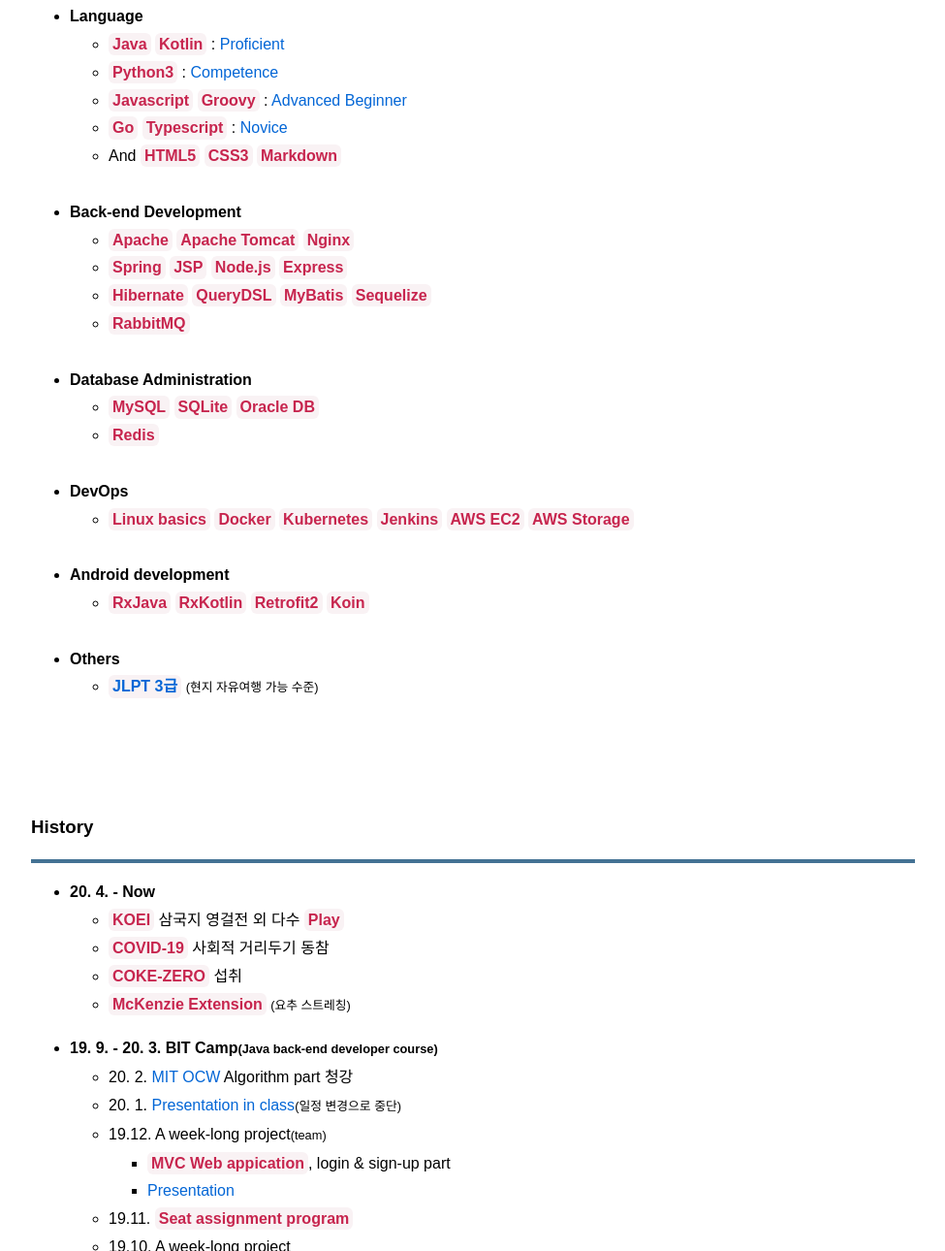
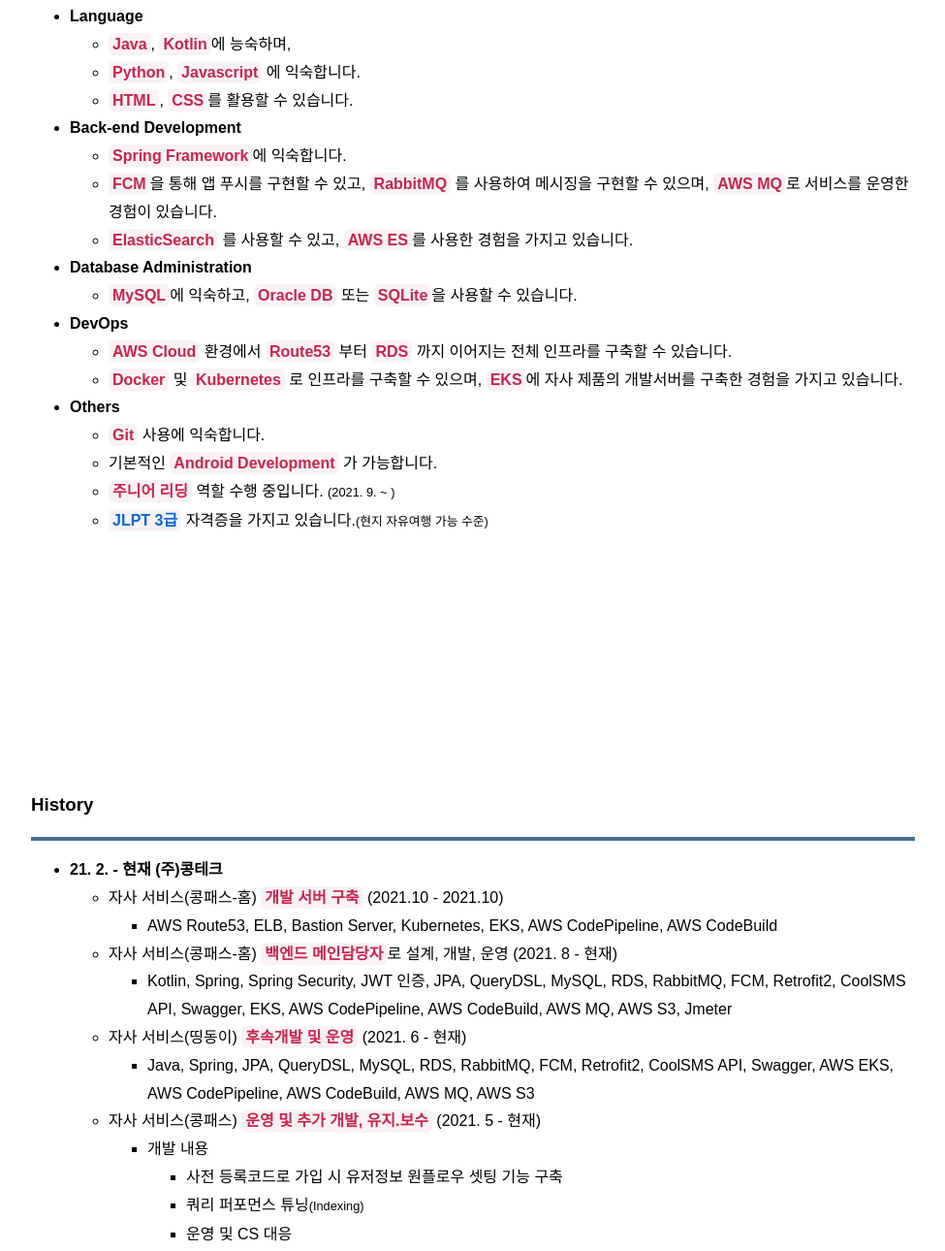
Before and after one commit to Typebi/Resume, a plain HTML site: page index.html in a window 1280 px wide. Shown: the part 1603-2893 px from the top of the page at 97% size, without its empty margins (288-1263 px from the left). Drawn offline with nearby package versions, Linux system fonts and the light colour scheme.

Commit message:
feat: Add history (~21.10.24.)

```diff
--- a/index.html
+++ b/index.html
@@ -85,81 +85,74 @@
 		<ul>
 			<li>예비역 해군 중위<small>(OCS 120기)</small></li>
 			<li>코딩 엔조이어</li>
-			<li>하고 싶은 거 하는 사람</li>
 			<li>약간의 활자 중독</li>
 			<li>배우는 속도 빠름</li>
 			<li>독학 잘 함</li>
 			<li>호기심 많음</li>
 			<li>각종 유머/드립 좋아함</li>
+			<li>낯 꽤 가림</li>
+			<li>'좋은 동료 되기'에 관심 많음</li>
 		</ul>
 	</div>
 	<div class="skills" id="skills">
 		<h3>Skills</h3><hr/>
 		<ul id="skillList">
-			<li><strong>Language</strong>
-				<ul><li><mark class="mark-style-skills">Java</mark>
-						<mark class="mark-style-skills">Kotlin</mark> :
-						<a href="https://en.wikipedia.org/wiki/Dreyfus_model_of_skill_acquisition" title="Dreyfus model" target="_blank">Proficient</a></li>
-					<li><mark class="mark-style-skills">Python3</mark> :
-						<a href="https://en.wikipedia.org/wiki/Dreyfus_model_of_skill_acquisition" title="Dreyfus model" target="_blank">Competence</a></li>
-					<li><mark class="mark-style-skills">Javascript</mark>
-						<mark class="mark-style-skills">Groovy</mark> :
-						<a href="https://en.wikipedia.org/wiki/Dreyfus_model_of_skill_acquisition" title="Dreyfus model" target="_blank">Advanced Beginner</a></li>
-					<li><mark class="mark-style-skills">Go</mark>
-						<mark class="mark-style-skills">Typescript</mark> :
-						<a href="https://en.wikipedia.org/wiki/Dreyfus_model_of_skill_acquisition" title="Dreyfus model" target="_blank">Novice</a></li>
-					<li>And <mark class="mark-style-skills">HTML5</mark>
-						<mark class="mark-style-skills">CSS3</mark>
-						<mark class="mark-style-skills">Markdown</mark></li>
-				</ul>
-			</li><br>
-			<li><strong>Back-end Development</strong>
-				<ul><li><mark class="mark-style-skills">Apache</mark>
-						<mark class="mark-style-skills">Apache Tomcat</mark>
-						<mark class="mark-style-skills">Nginx</mark></li>
-					<li><mark class="mark-style-skills">Spring</mark>
-						<mark class="mark-style-skills">JSP</mark>
-						<mark class="mark-style-skills">Node.js</mark>
-						<mark class="mark-style-skills">Express</mark></li>
-					<li><mark class="mark-style-skills">Hibernate</mark>
-						<mark class="mark-style-skills">QueryDSL</mark>
-						<mark class="mark-style-skills">MyBatis</mark>
-						<mark class="mark-style-skills">Sequelize</mark></li>
-					<li><mark class="mark-style-skills">RabbitMQ</mark></li>
-				</ul>
-			</li><br>
-			<li><strong>Database Administration</strong>
-				<ul><li><mark class="mark-style-skills">MySQL</mark>
-						<mark class="mark-style-skills">SQLite</mark>
-						<mark class="mark-style-skills">Oracle DB</mark></li>
-					<li><mark class="mark-style-skills">Redis</mark></li></ul>
-			</li><br>
-			<li><strong>DevOps</strong>
-				<ul><li><mark class="mark-style-skills">Linux basics</mark>
-					<mark class="mark-style-skills">Docker</mark>
-					<mark class="mark-style-skills">Kubernetes</mark>
-					<mark class="mark-style-skills">Jenkins</mark>
-					<mark class="mark-style-skills">AWS EC2</mark>
-					<mark class="mark-style-skills">AWS Storage</mark></li></ul>
-			</li><br>
-			<li><strong>Android development</strong>
-				<ul><li><mark class="mark-style-skills">RxJava</mark>
-					<mark class="mark-style-skills">RxKotlin</mark>
-					<mark class="mark-style-skills">Retrofit2</mark>
-					<mark class="mark-style-skills">Koin</mark></li></ul>
-			</li><br>
-			<li><strong>Others</strong><br>
-				<ul><li><mark class="mark-style-skills">
-							<a onMouseOver="showImg(true, 'jlptImg');" onMouseMove="moveImg('jlptImg');" onMouseOut="showImg(false,'jlptImg');">JLPT 3급</a>
-						</mark> <small>(현지 자유여행 가능 수준)</small>
-						<img class="imgs" id="jlptImg" src="imgs/jlpt3.png" alt="JLPT Lv3 Score" width="600" height="400" style="display:none; position:absolute; border:0.05em solid black; max-width:80%;"/>
-				</li></ul>
-			</li>
+			<li><strong>Language</strong></li>
+			<ul><li><mark class="mark-style-skills">Java</mark>, <mark class="mark-style-skills">Kotlin</mark>에 능숙하며,</li>
+				<li><mark class="mark-style-skills">Python</mark>, <mark class="mark-style-skills">Javascript</mark> 에 익숙합니다.</li>
+				<li><mark class="mark-style-skills">HTML</mark>, <mark class="mark-style-skills">CSS</mark>를 활용할 수 있습니다.</li></ul>
+			<li><strong>Back-end Development</strong></li>
+			<ul><li><mark class="mark-style-skills">Spring Framework</mark>에 익숙합니다.</li>
+				<li><mark class="mark-style-skills">FCM</mark>을 통해 앱 푸시를 구현할 수 있고, <mark class="mark-style-skills">RabbitMQ</mark> 를 사용하여 메시징을 구현할 수 있으며, <mark class="mark-style-skills">AWS MQ</mark>로 서비스를 운영한 경험이 있습니다.</li>
+				<li><mark class="mark-style-skills">ElasticSearch</mark> 를 사용할 수 있고, <mark class="mark-style-skills">AWS ES</mark>를 사용한 경험을 가지고 있습니다.</li>
+			</ul>
+			<li><strong>Database Administration</strong></li>
+			<ul><li><mark class="mark-style-skills">MySQL</mark>에 익숙하고, <mark class="mark-style-skills">Oracle DB</mark> 또는 <mark class="mark-style-skills">SQLite</mark>을 사용할 수 있습니다.</li></ul>
+			<li><strong>DevOps</strong></li>
+			<ul><li><mark class="mark-style-skills">AWS Cloud</mark> 환경에서 <mark class="mark-style-skills">Route53</mark> 부터 <mark class="mark-style-skills">RDS</mark> 까지 이어지는 전체 인프라를 구축할 수 있습니다.</li>
+				<li><mark class="mark-style-skills">Docker</mark> 및 <mark class="mark-style-skills">Kubernetes</mark> 로 인프라를 구축할 수 있으며, <mark class="mark-style-skills">EKS</mark>에 자사 제품의 개발서버를 구축한 경험을 가지고 있습니다.</li></ul>
+			<li><strong>Others</strong></li>
+			<ul><li><mark class="mark-style-skills">Git</mark> 사용에 익숙합니다.</li>
+				<li>기본적인 <mark class="mark-style-skills">Android Development</mark> 가 가능합니다.</li>
+				<li><mark class="mark-style-skills">주니어 리딩</mark> 역할 수행 중입니다. <small>(2021. 9. ~ )</small></li>
+				<li><mark class="mark-style-skills">
+					<a onMouseOver="showImg(true, 'jlptImg');" onMouseMove="moveImg('jlptImg');" onMouseOut="showImg(false,'jlptImg');">JLPT 3급</a></mark> 자격증을 가지고 있습니다.<small>(현지 자유여행 가능 수준)</small>
+					<img class="imgs" id="jlptImg" src="imgs/jlpt3.png" alt="JLPT Lv3 Score" width="600" height="400" style="display:none; position:absolute; border:0.05em solid black; max-width:80%;"/>
+				</li>
+			</ul>
 	 	</ul>
 	</div>
 	<div class="history" id="history">
 		<h3>History</h3><hr/>
-		<ul><li><strong>20. 4. - Now</strong>
+		<ul><li><strong>21. 2. - 현재 (주)콩테크</strong>
+			<ul><li>자사 서비스(콩패스-홈) <mark class="mark-style-history">개발 서버 구축</mark> (2021.10 - 2021.10)
+				<ul><li>AWS Route53, ELB, Bastion Server, Kubernetes, EKS, AWS CodePipeline, AWS CodeBuild</li></ul></li>
+				<li>자사 서비스(콩패스-홈) <mark class="mark-style-history">백엔드 메인담당자</mark>로 설계, 개발, 운영 (2021. 8 - 현재)
+				<ul><li>Kotlin, Spring, Spring Security, JWT 인증, JPA, QueryDSL, MySQL, RDS, RabbitMQ, FCM, Retrofit2, CoolSMS API, Swagger, EKS, AWS CodePipeline, AWS CodeBuild, AWS MQ, AWS S3, Jmeter</li></ul></li>
+				<li>자사 서비스(띵동이) <mark class="mark-style-history">후속개발 및 운영</mark> (2021. 6 - 현재)
+				<ul><li>Java, Spring, JPA, QueryDSL, MySQL, RDS, RabbitMQ, FCM, Retrofit2, CoolSMS API, Swagger, AWS EKS, AWS CodePipeline, AWS CodeBuild, AWS MQ, AWS S3</li></ul></li>
+				<li>자사 서비스(콩패스) <mark class="mark-style-history">운영 및 추가 개발, 유지.보수</mark> (2021. 5 - 현재)
+				<ul><li>개발 내용
+					<ul><li>사전 등록코드로 가입 시 유저정보 원플로우 셋팅 기능 구축</li>
+						<li>쿼리 퍼포먼스 튜닝<small>(Indexing)</small></li>
+						<li>운영 및 CS 대응</li></ul>
+					<li>Java, Spring, JPA, QueryDSL, MySQL, RDS, RabbitMQ, FCM, Retrofit2, CoolSMS API, Swagger, AWS EKS, AWS CodePipeline, AWS CodeBuild, AWS MQ</li></ul>
+				<li>사내 특정제품 모니터링 서비스 <mark class="mark-style-history">풀스택 개발(웹+서버)</mark> (2021. 4 - 2021. 5)
+				<ul><li>세부내용 비공개</li>
+					<li>프론트엔드 : ES6, Node.js, VueJS, Nuxt, Scss, Axios, 구글맵 API</li>
+					<li>백엔드 : Java, Spring, JPA, QueryDSL, MySQL, AWS EC2, RDS, Swagger</li></ul>
+				<li><mark class="mark-style-history">데이터 스크래핑 서버 개발</mark><small>(1인)</small> (2021. 3 - 2021. 4)
+				<ul><li>세부내용 비공개</li>
+					<li>Python3, Flask, BeautifulSoup4, ElasticSearch, Nori Tokenizer, olefile, AWS ES, AWS EC2</li></ul>
+				<li><mark class="mark-style-history">자사 서비스 문의 게시판 개발</mark> (2021. 3 - 2021. 3)
+					<ul><li>Java, Spring, JPA, QueryDSL, MySQL</li></ul></li>
+				<li>쿠폰 발급 <mark class="mark-style-history">REST API 개발 <small>(미출시)</small></mark> (2021. 2 - 2021. 2)
+					<ul><li>특정 유저가 각 장소집합별로 n개의 장소를 모두 방문했는지 판단하여 쿠폰을 발급하는 API</li>
+						<li>Java, Spring, JPA, QueryDSL, MySQL, Redis, Swagger</li></ul>
+			</li>
+			</ul>
+		</li></ul>
+		<ul><li><strong>20. 4. - 21. 1.</strong>
 			<ul><li><mark class="mark-style-history">KOEI</mark> 삼국지 영걸전 외 다수 <mark class="mark-style-history">Play</mark></li>
 				<li><mark class="mark-style-history">COVID-19</mark> 사회적 거리두기 동참</li>
 				<li><mark class="mark-style-history">COKE-ZERO</mark> 섭취</li>
```
